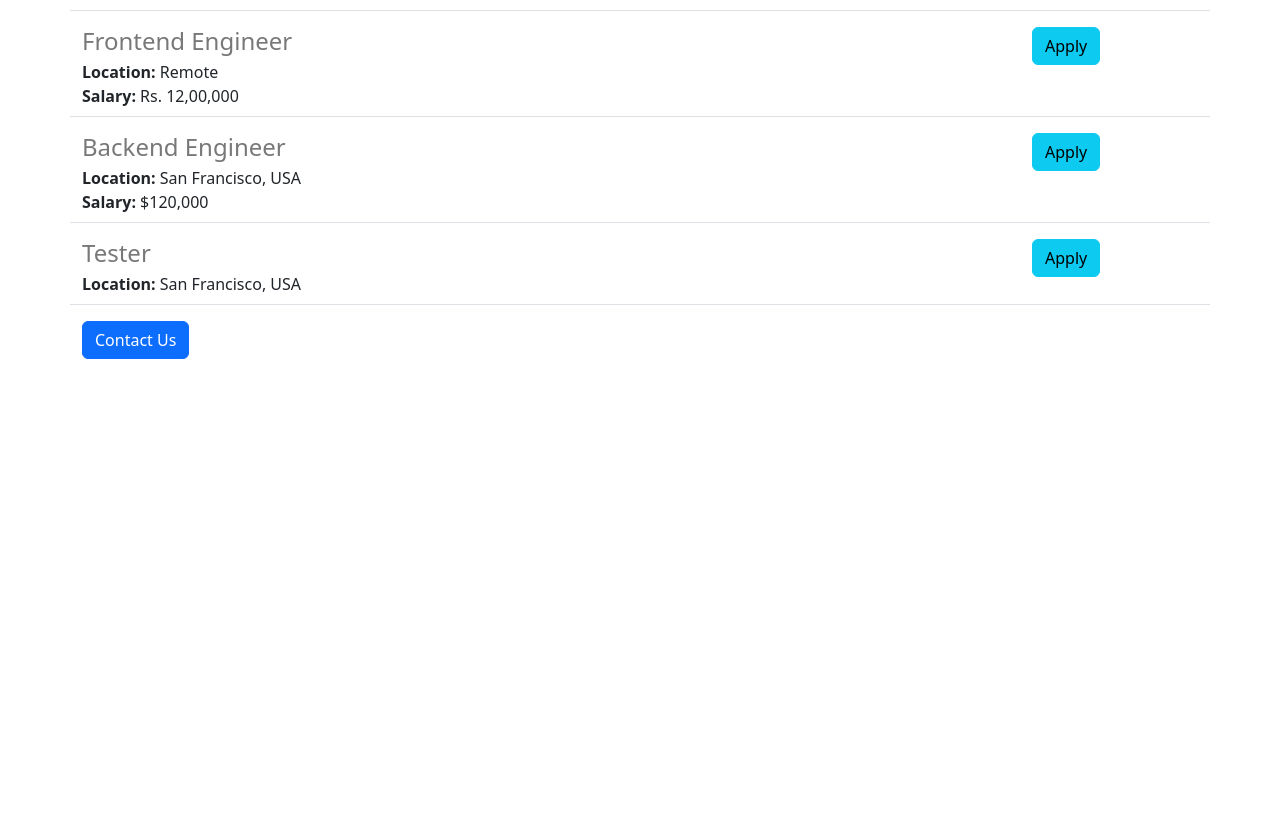
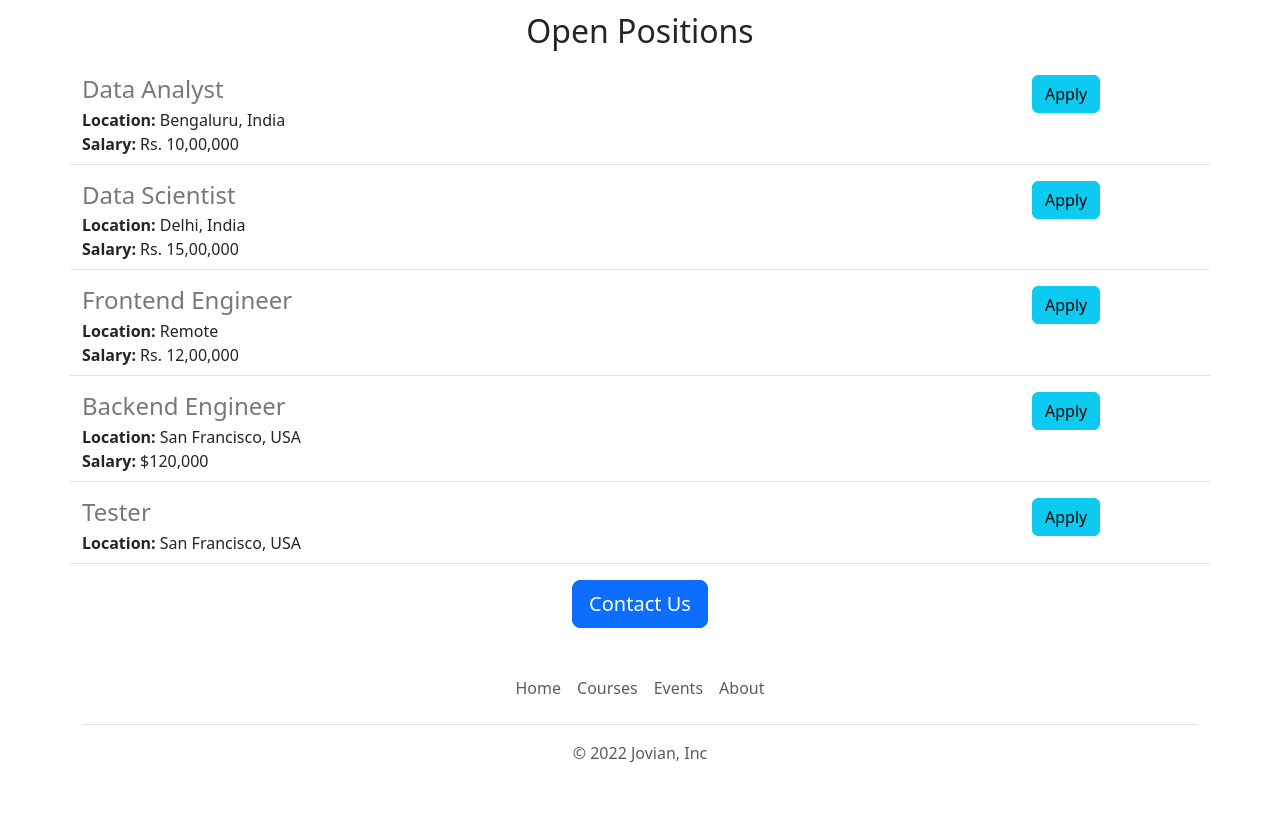
Before and after one commit to swarnajitray/swarna_flask_website-v2, a Flask app: page / in a window 1280 px wide. Shown: the part 890-1711 px from the top of the page. Before the commit the page ends 1249 px from the top, so only its background shows below. Run offline with Flask 3, Linux system fonts and the light colour scheme.

Commit message:
header footer added

```diff
--- /dev/null
+++ b/requirements.txt
@@ -0,0 +1,2 @@
+Flask
+gunicorn
--- /dev/null
+++ b/templates/footer.html
@@ -0,0 +1,12 @@
+<div class="container">
+  <footer class="py-3 my-4">
+    <ul class="nav justify-content-center border-bottom pb-3 mb-3">
+      <li class="nav-item"><a  target="_blank" href="https://www.jovian.ai" class="nav-link px-2 text-muted">Home</a></li>
+      <li class="nav-item"><a  target="_blank" href="https://jovian.ai/learn" class="nav-link px-2 text-muted">Courses</a></li>
+
+      <li class="nav-item"><a target="_blank" href="https://jovian.ai/events" class="nav-link px-2 text-muted">Events</a></li>
+      <li class="nav-item"><a  target="_blank" href="https://jovian.ai/about" class="nav-link px-2 text-muted">About</a></li>
+    </ul>
+    <p class="text-center text-muted">&copy; 2022 Jovian, Inc</p>
+  </footer>
+</div>
--- a/templates/home.html
+++ b/templates/home.html
@@ -5,18 +5,47 @@
     <meta name="viewport" content="width=device-width, initial-scale=1">
     <link href="https://cdn.jsdelivr.net/npm/bootstrap@5.3.2/dist/css/bootstrap.min.css" rel="stylesheet" integrity="sha384-T3c6CoIi6uLrA9TneNEoa7RxnatzjcDSCmG1MXxSR1GAsXEV/Dwwykc2MPK8M2HN" crossorigin="anonymous">
     <style>
-      /* h1{
-        color:red;
-        background-color:black;
-      } */
-
       #banner {
-        width:460px;
-        height:445px;
+        height: 360px;
+        width: 100%;
+        object-fit:cover;
+        margin-bottom: 16px;
       }
     </style>
   </head>
   <body>
+    {% include 'nav.html' %}
+    <img class="img-fluid" id="banner" src="static/sea.jpg" >
+    <div class="container">
+      <h1>Hello I am swarnajit ray.</h1>
+      <h1 class="text-center mt-2 mb-4">
+        <h2> About {{name}}</h2>
+      </h1>
+      <div class="row" style="margin-bottom:32px">
+        <div class="col-md-6">
+      <p class="lead">
+        At Jovian, we’re on a mission to build the most highly reputed technical university in the world, and we’re building it completely online. Our flagship data science program helps working professionals with a background in programming or analytics make a career transition to data science. We also offer several free beginner-friendly courses and have a fast-growing community of 200,000+ users.
+      </p>
+        </div>
+        <div class="d-none d-md-block col-md-6">
+        <img src="/static/people.jpeg" style="height:320px;border-radius:4px;">
+        </div>
+      </div>
+      <h2 class="text-center mt-2 mb-4">Open Positions</h2>
+      <div>
+        {% for job in jobs %}
+          {% include 'jobitem.html' %}
+        {% endfor %}
+      </div>
+      <div class="text-center">
+      <a class="btn btn-primary btn-lg" href="mailto:hello@jovian.ai?subject=Question%20about%20Job%20Opernings&body=My%20name%3A%20%3Cyour%20name%20here%3E%0D%0A%0D%0AMy%20questions%3A%20%3Center%20question%20here%3E%0D%0A">Contact Us</a>
+      </div>
+    </div>
+    {% include 'footer.html' %}
+  </body>
+
+  <!-- <body>
+    {% include 'nav.html' %}
     <div class="container">
       <h1>Hello I am swarnajit ray.</h1>
       <img id="banner" class="img-fluid" src="static/sea.jpg" alt="https://unsplash.com/">
@@ -34,5 +63,5 @@
       <button class="btn btn-primary"> Contact Us</button>
     </div>
 
-  </body>
+  </body>  -->
 </html>
--- /dev/null
+++ b/templates/nav.html
@@ -0,0 +1,9 @@
+<nav class="navbar shadow-sm fixed-top bg-white">
+  <div class="container-fluid">
+    <a class="navbar-brand" href="#">
+      <img src="/static/logo.svg" alt="" width="30" height="24" class="d-inline-block align-text-top">
+      Jovian
+    </a>
+  </div>
+</nav>
+<div style="height:56px"></div>
```
Also changed, not shown: static/banner.jpeg (added), static/logo.svg (added), 1 other file.
